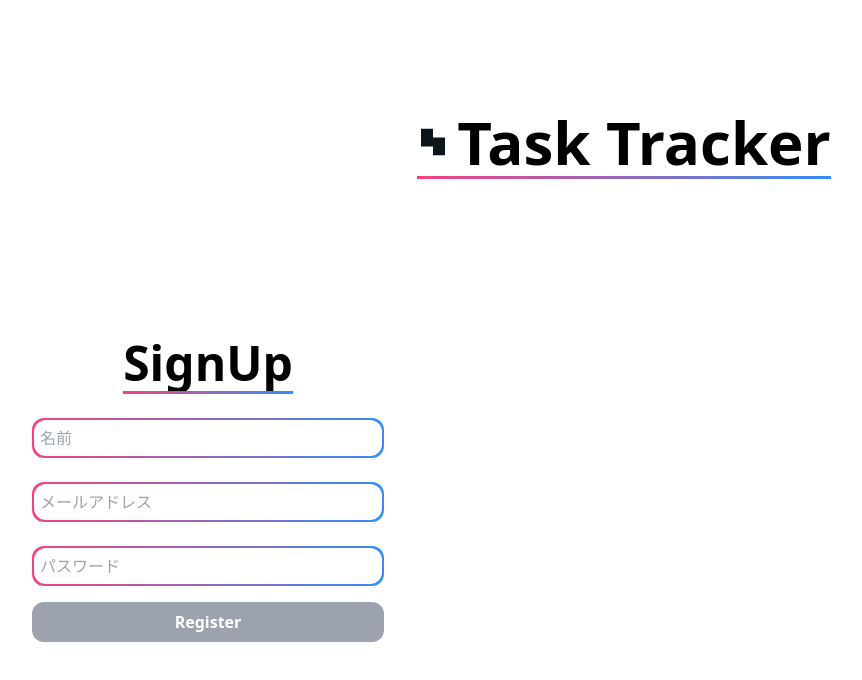
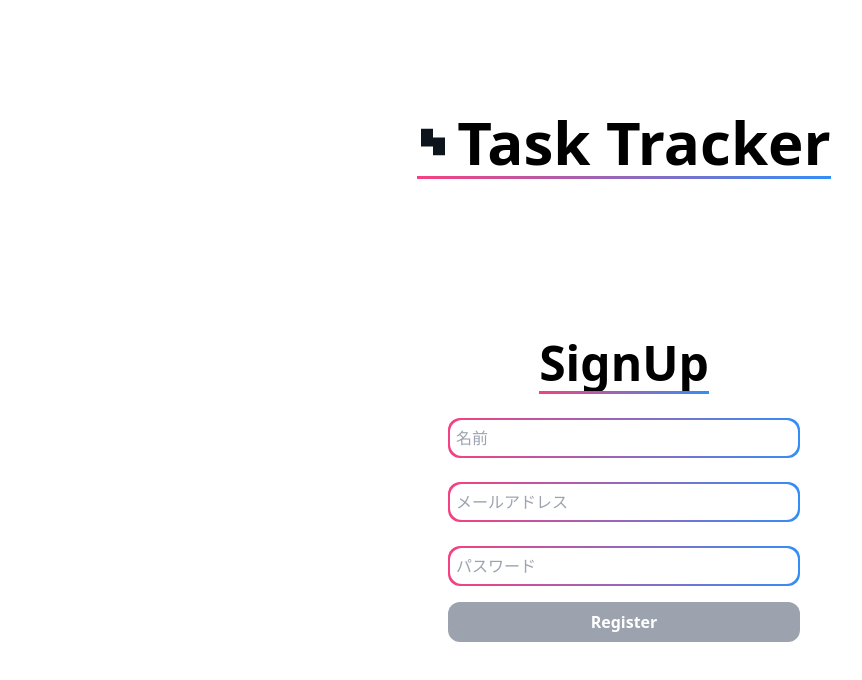
Before and after one commit to ikkei1616/TimeTracker, a React (Vite) app in the folder frontend/: page /signUp in a window 1280 px wide. Shown: the top 680 px of the page, without its empty margins (16-878 px from the left). Built offline with nearby package versions, Linux system fonts and the light colour scheme.

Commit message:
真ん中に表示

```diff
--- a/frontend/src/pages/SignUp.jsx
+++ b/frontend/src/pages/SignUp.jsx
@@ -6,7 +6,7 @@ import SignUpForm from "../components/SignUpForm"
 const SignUp = () => {
 
   return (
-    <div>
+    <div  className="flex flex-col items-center  h-screen ">
       <Title/>
       <SignUpForm />
     </div>
```
